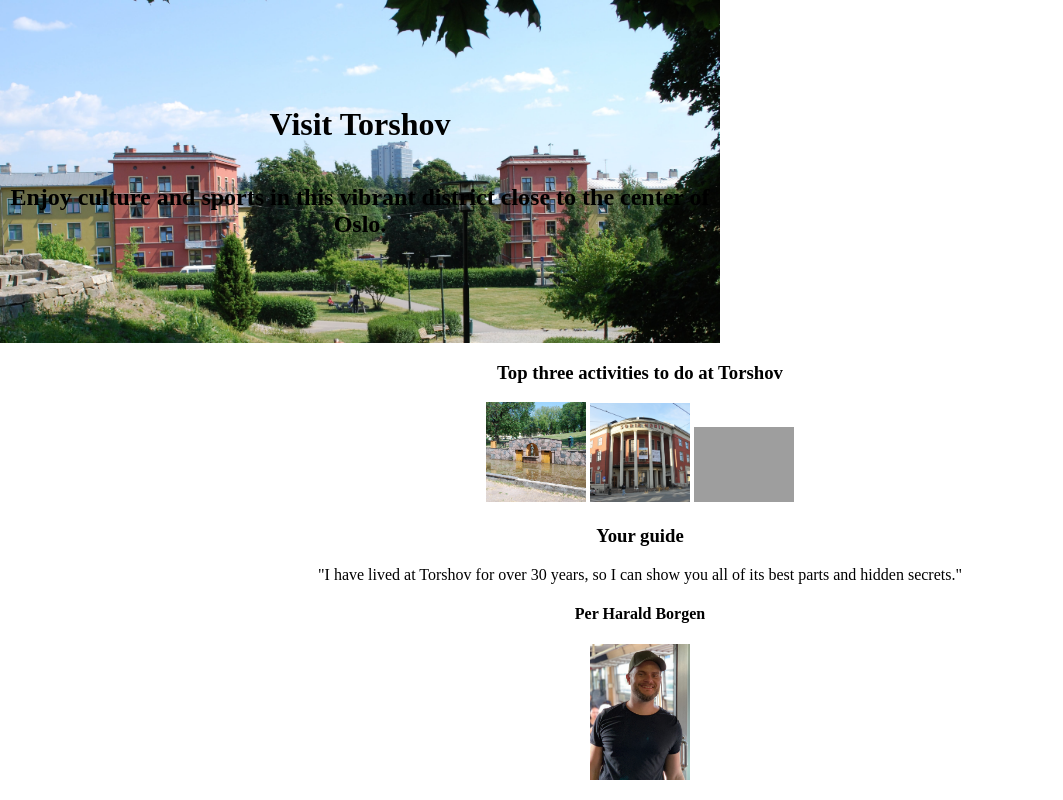
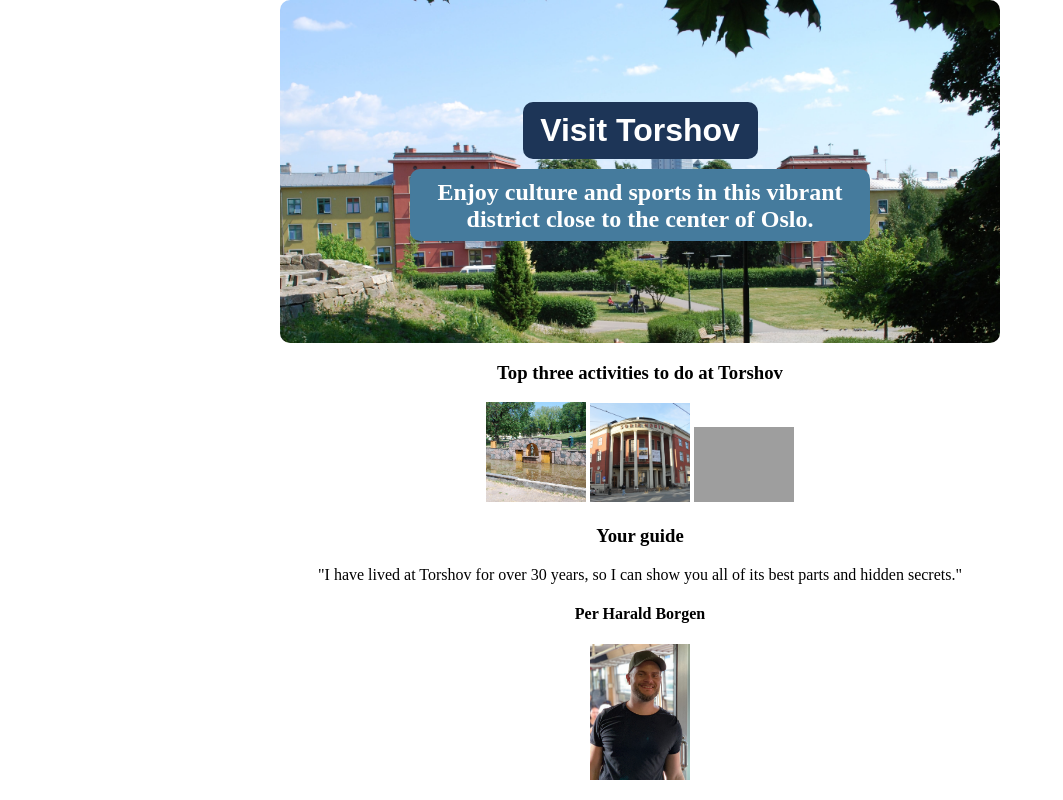
Before and after one commit to tornikekhokhiashvili/Hometown-Homepage, a website built with Vite: page index.html in a window 1280 px wide. Shown: the whole page, without its empty margins (0-1063 px from the left). Built offline with nearby package versions, Linux system fonts and the light colour scheme; grey boxes are pictures that could not be loaded.

Commit message:
Refactor hero section layout and styles for improved presentation

```diff
--- a/index.html
+++ b/index.html
@@ -6,11 +6,15 @@
   <body>
     <!-- HERO SECTION -->
     <div class="hero">
-      <h1>Visit Torshov</h1>
-      <h2>
-        Enjoy culture and sports in this vibrant district close to the center of
-        Oslo.
-      </h2>
+      <span class="hero-visit-span">
+        <h1 class="hero-visit">Visit Torshov</h1></span
+      >
+      <span class="hero-enjoy-span">
+        <h2 class="hero-enjoy">
+          Enjoy culture and sports in this vibrant district close to the center
+          of Oslo.
+        </h2>
+      </span>
     </div>
 
     <!-- ACTIVITIES SECTION -->
--- a/styles.css
+++ b/styles.css
@@ -9,6 +9,10 @@ DARK BLUE: #1D3557
 */
 
 body {
+  display: flex;
+  justify-content: center;
+  align-items: center;
+  flex-direction: column;
   margin: 0;
   text-align: center;
 }
@@ -25,4 +29,46 @@ img {
   height: 343px;
   background-image: url(images/torshov.jpg);
   background-size: cover;
+  border-radius: 10px;
 }
+.hero-visit-span {
+  display: inline;
+  border-radius: 10px;
+  width: 225px;
+  height: 42px;
+  top: 119px;
+  left: 247px;
+  background-color: #1d3557;
+  padding: 10px 5px 5px 5px;
+}
+.hero-visit {
+  margin: auto;
+  width: 201px;
+  height: 34px;
+  top: 122px;
+  left: 259px;
+  font-family: Arial;
+  font-weight: 700;
+  size: 32px;
+  color: #ffffff;
+}
+.hero-enjoy-span {
+  display: block;
+  border-radius: 10px;
+  width: 440px;
+  height: 52px;
+  top: 172px;
+  left: 254px;
+  background-color: #457b9d;
+  margin-top: 10px;
+  padding: 10px;
+}
+.hero-enjoy {
+  display: flex;
+  flex-wrap: wrap;
+  justify-content: center;
+  align-items: center;
+  max-width: 412px;
+  margin: auto;
+  color: #ffffff;
+}
```
